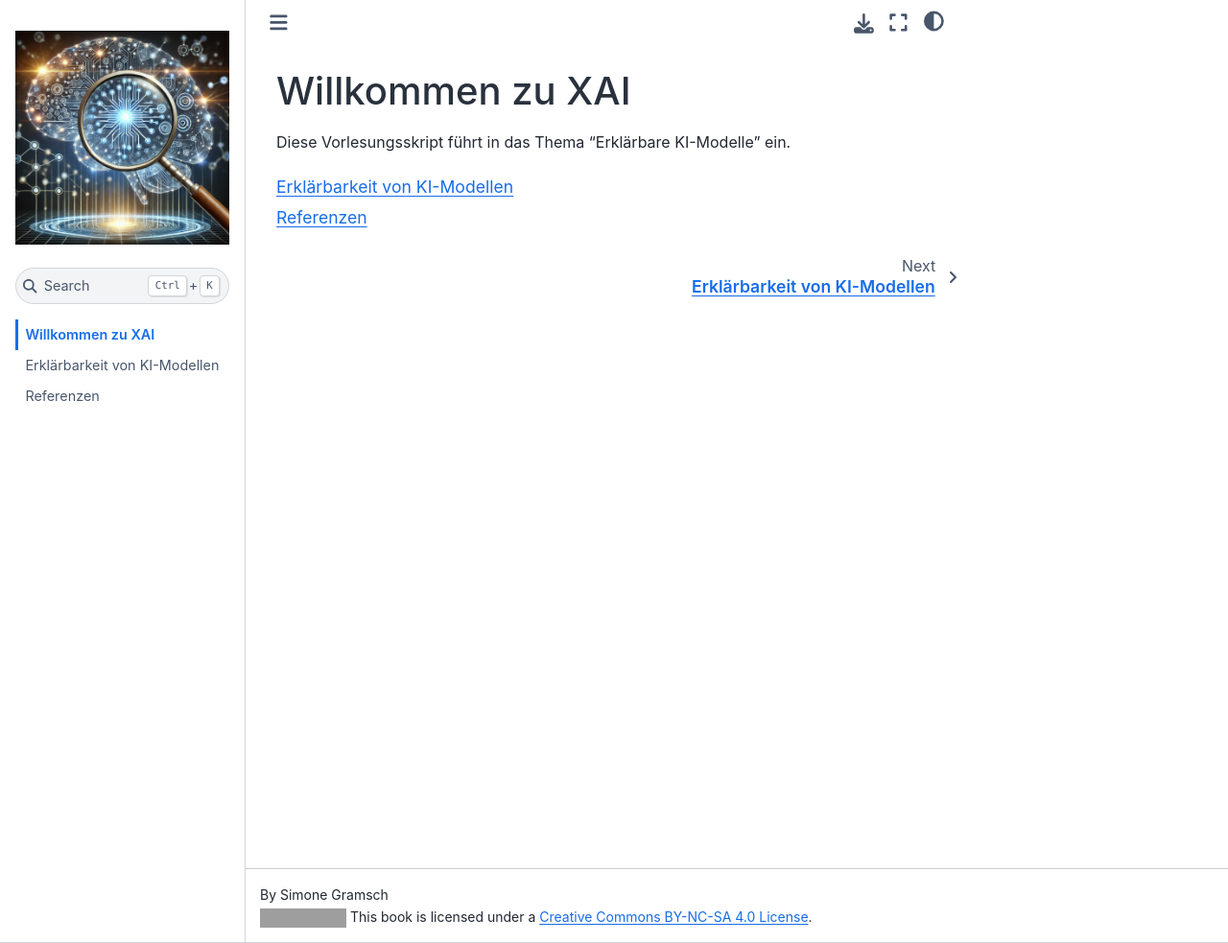
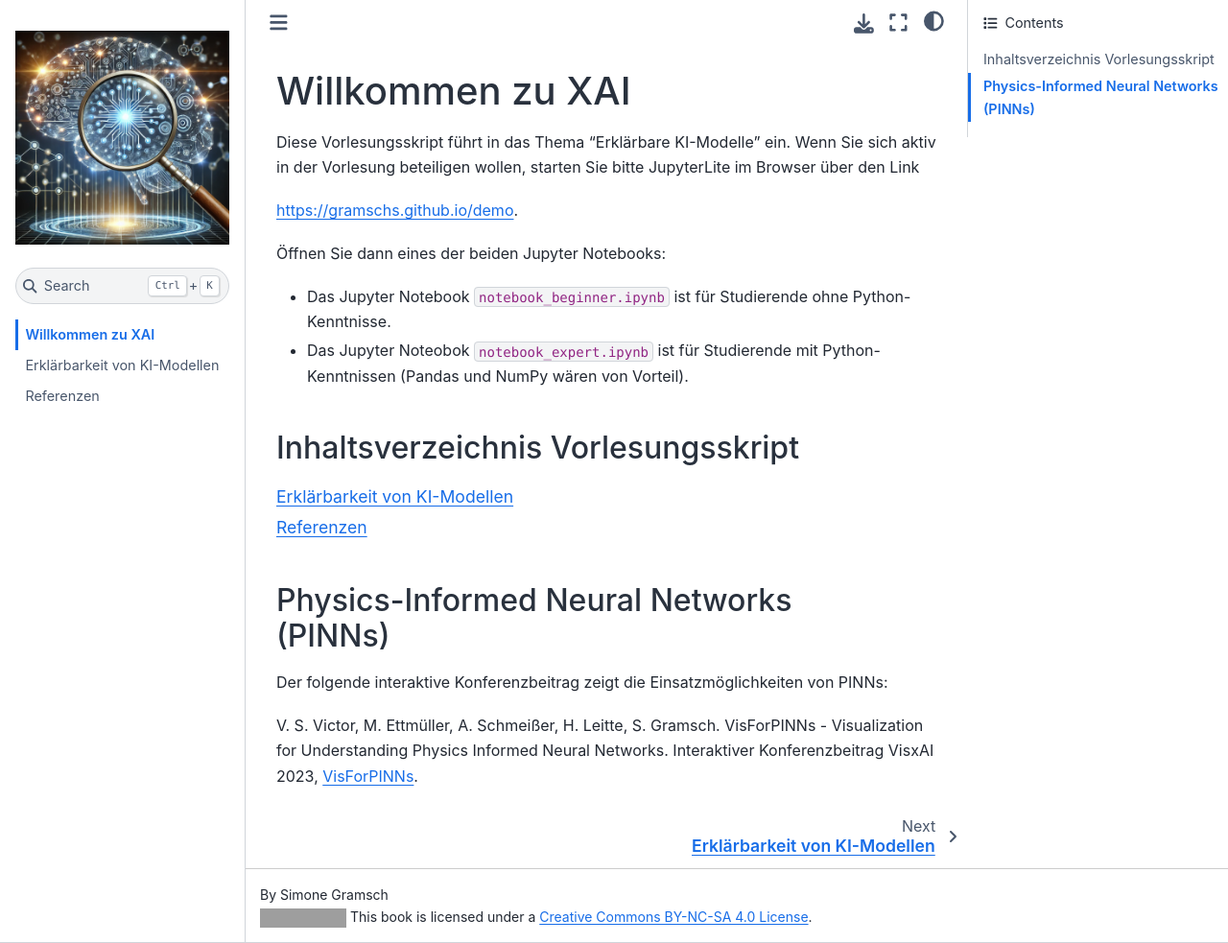
Before and after one commit to gramschs/xai, a Jupyter Book: the page built from doc/intro.md, in a window 1280 px wide and 983 px high. Shown: the whole window at 96% size. Built offline with Jupyter Book 1.0.4 settings and Sphinx 7.4.7 and the Sphinx Book theme 1.1.4, drawn with Linux system fonts in a browser that asks for light colours; comment, search, counter and statistics services are not loaded; grey boxes are pictures that could not be loaded.

````diff
--- a/doc/intro.md
+++ b/doc/intro.md
@@ -1,6 +1,29 @@
 # Willkommen zu XAI
 
-Diese Vorlesungsskript führt in das Thema "Erklärbare KI-Modelle" ein.
+Diese Vorlesungsskript führt in das Thema "Erklärbare KI-Modelle" ein. Wenn Sie
+sich aktiv in der Vorlesung beteiligen wollen, starten Sie bitte JupyterLite im
+Browser über den Link
+
+[https://gramschs.github.io/demo](https://gramschs.github.io/demo).
+
+Öffnen Sie dann eines der beiden Jupyter Notebooks:
+
+* Das Jupyter Notebook `notebook_beginner.ipynb` ist für Studierende ohne
+Python-Kenntnisse.
+* Das Jupyter Noteobok `notebook_expert.ipynb` ist für Studierende mit
+Python-Kenntnissen (Pandas und NumPy wären von Vorteil).
+
+## Inhaltsverzeichnis Vorlesungsskript
 
 ```{tableofcontents}
 ```
+
+## Physics-Informed Neural Networks (PINNs)
+
+Der folgende interaktive Konferenzbeitrag zeigt die Einsatzmöglichkeiten von
+PINNs:
+
+V. S. Victor, M. Ettmüller, A. Schmeißer, H. Leitte, S. Gramsch. VisForPINNs -
+Visualization for Understanding Physics Informed Neural Networks. Interaktiver
+Konferenzbeitrag VisxAI 2023,
+[VisForPINNs](https://observablehq.com/@visforpinns/visualization-for-understanding-pinns).
````
Also changed, not shown: doc/_static/data/messungen.csv (added, +99 -0 lines), doc/notebook.md (+51 -7 lines), doc/notebook.ipynb.
